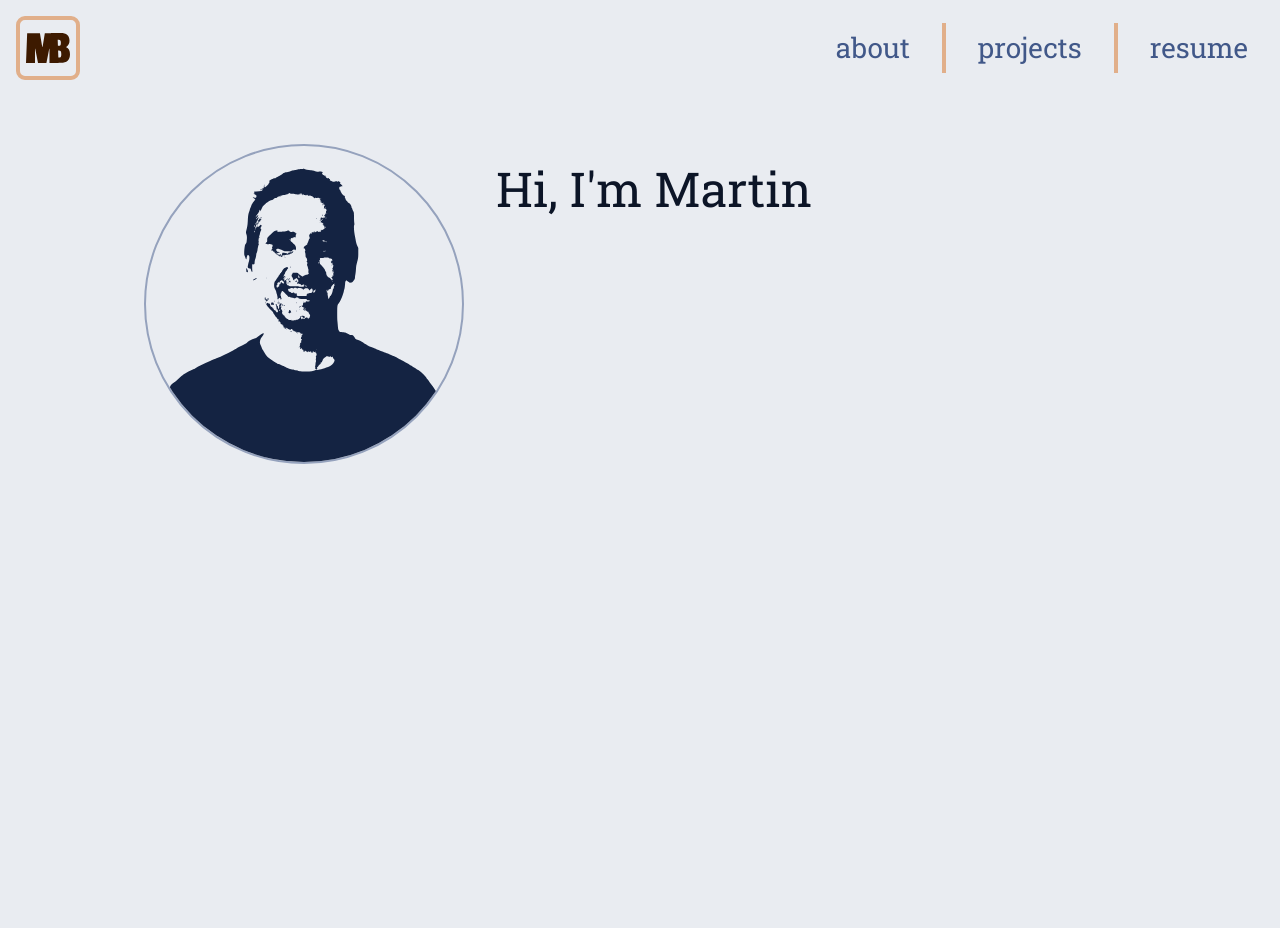
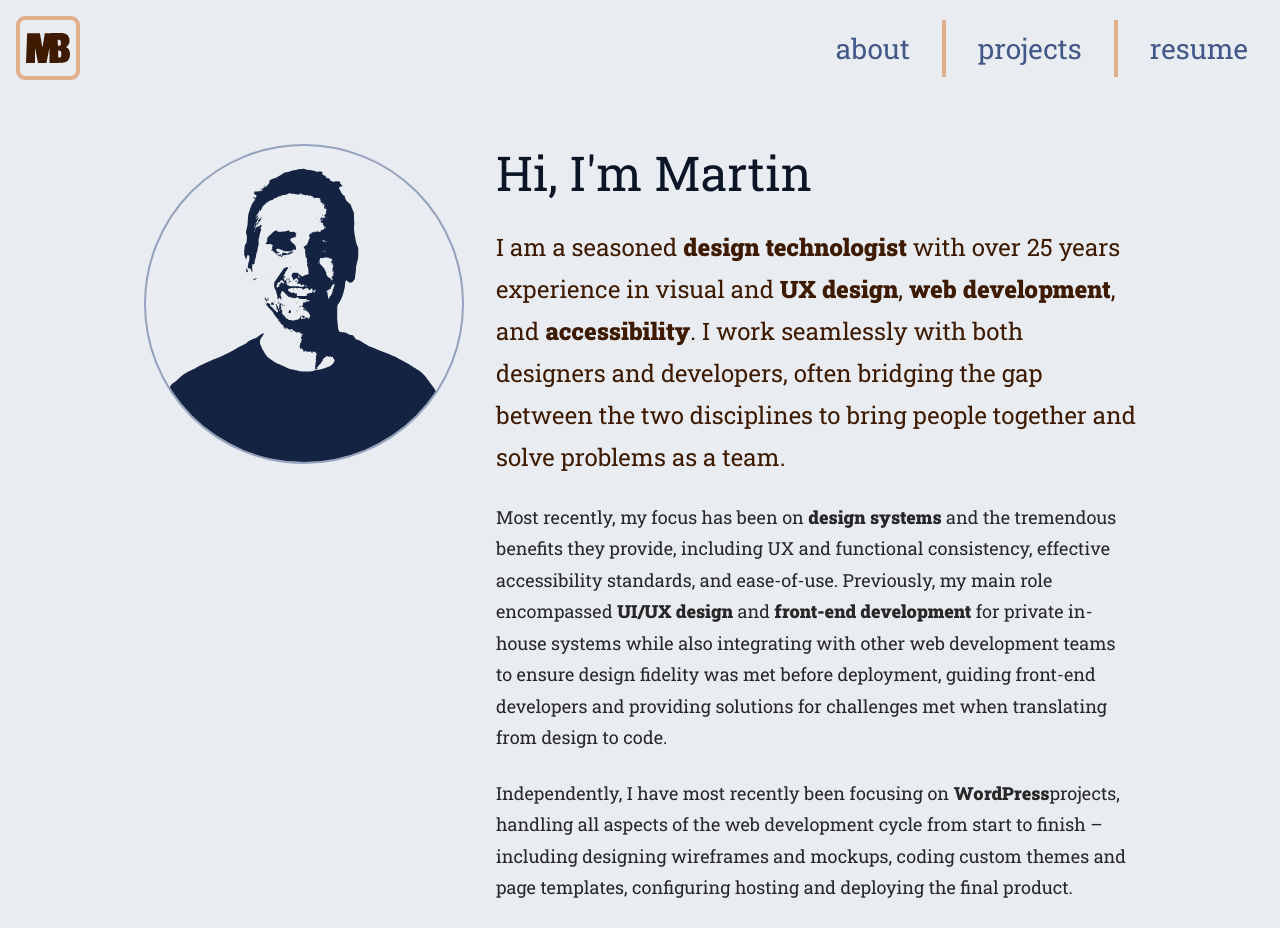
Before and after one commit to bigfishdesign13/martin-brutvan-portfolio, a Next.js app: page /about in a window 1280 px wide. Before the commit the page ends 800 px from the top, so only its background shows below. Built offline with nearby package versions, Linux system fonts and the light colour scheme.

Commit message:
initial setup for about page

```diff
--- a/src/app/about/page.tsx
+++ b/src/app/about/page.tsx
@@ -14,14 +14,44 @@ export default function About() {
           src="/headshot.svg"
           width={100}
         />
+        <div>
           <Heading
             level="h1"
             size="heading4"
             fontFamily="alt"
-          className="text-light-heading-secondary mt-4 leading-[1.2]"
+            className="text-light-heading-secondary mb-6 leading-[1.2]"
           >
             Hi, I&apos;m Martin
           </Heading>
+          <p className="subheading1 mb-6">
+            I am a seasoned <strong>design technologist</strong> with over 25
+            years experience in visual and <strong>UX design</strong>,{" "}
+            <strong>web development</strong>, and <strong>accessibility</strong>
+            . I work seamlessly with both designers and developers, often
+            bridging the gap between the two disciplines to bring people
+            together and solve problems as a team.
+          </p>
+          <p className="mb-6">
+            Most recently, my focus has been on <strong>design systems</strong>{" "}
+            and the tremendous benefits they provide, including UX and
+            functional consistency, effective accessibility standards, and
+            ease-of-use. Previously, my main role encompassed{" "}
+            <strong>UI/UX design</strong> and{" "}
+            <strong>front-end development</strong> for private in-house systems
+            while also integrating with other web development teams to ensure
+            design fidelity was met before deployment, guiding front-end
+            developers and providing solutions for challenges met when
+            translating from design to code.
+          </p>
+          <p className="mb-6">
+            Independently, I have most recently been focusing on{" "}
+            <strong>WordPress</strong>
+            projects, handling all aspects of the web development cycle from
+            start to finish – including designing wireframes and mockups, coding
+            custom themes and page templates, configuring hosting and deploying
+            the final product.
+          </p>
+        </div>
       </div>
     </>
   );
--- a/src/app/globals.css
+++ b/src/app/globals.css
@@ -17,13 +17,17 @@
 body {
   align-items: center;
   background: var(--background);
-  color: var(--foreground);
   display: flex;
   flex-direction: column;
-  font-family: var(--font-robotoSlab), Arial, Helvetica, sans-serif;
+  font-family: var(--font-robotoSlab), serif;
+  font-size: 1.125rem;
+  line-height: 1.75;
 }
 
 @layer components {
+  body {
+    @apply text-light-bodytext-primary;
+  }
   .btn-main-nav {
     @apply py-1 px-4 text-mainNavLink text-light-link-primary hover:text-light-link-secondary;
   }
@@ -42,15 +46,17 @@ body {
   .heading4 {
     @apply text-heading4;
   }
+  .heading5 {
+    @apply text-heading5;
+  }
+  .heading6 {
+    @apply text-heading6;
+  }
+  .subheading1 {
+    @apply text-subheading1 text-light-heading-primary;
+  }
 }
 
-/* h2 {
-  font-size: 34px;
-  font-weight: 400;
+strong {
+  font-weight: 900;
 }
-.heading1 {
-  font-size: 84px;
-}
-strong {
-  font-weight: 700;
-} */
--- a/tailwind.config.ts
+++ b/tailwind.config.ts
@@ -1,6 +1,20 @@
 import type { Config } from "tailwindcss";
 
 export const primatives = {
+  gray: {
+    "25": "#F1F1F1",
+    "50": "#E0E0E0",
+    "100": "#CECECE",
+    "200": "#BDBDBD",
+    "300": "#ACACAC",
+    "400": "#9A9A9A",
+    "500": "#898989",
+    "600": "#777777",
+    "700": "#5C5C5C",
+    "800": "#424242",
+    "900": "#272727",
+    "950": "#0C0C0C",
+  },
   cornflower: {
     "25": "#E9ECF1",
     "50": "#CDD3E0",
@@ -56,6 +70,9 @@ const config: Config = {
       // "special-heading": "#C00",
     },
     extend: {
+      textColor: {
+        DEFAULT: '#c00', // Replace with your desired color code
+      },
       borderRadius: {
         "4xl": "2rem",
       },
@@ -72,6 +89,7 @@ const config: Config = {
         heading4: "3rem",
         heading5: "2rem",
         heading6: "1rem",
+        subheading1: "1.5rem",
         mainNavLink: "1.75rem", // 28px,
       },
       spacing: {
@@ -83,8 +101,6 @@ const config: Config = {
         headingAlt: ["var(--font-robotoSlab)", "serif"],
         sans: ["var(--font-passionone)", "sans-serif"],
         serif: ["var(--font-robotoSlab)", "serif"],
-        // sans: ["Graphik", "sans-serif"],
-        // serif: ["Merriweather", "serif"],
       },
       colors: {
         // Semantic Tokens
@@ -98,6 +114,9 @@ const config: Config = {
             primary: primatives.mahogany[900],
             secondary: primatives.cornflower[900],
             tertiary: primatives.cornflower[500],
+          },
+          bodytext: {
+            primary: primatives.gray[900],
           },
           border: {
             primary: primatives.mahogany[200],
@@ -114,8 +133,8 @@ const config: Config = {
       },
       gridTemplateColumns: {
         // Complex site-specific column configuration
-        'about': '1fr 2fr',
-      }
+        about: "1fr 2fr",
+      },
     },
   },
   plugins: [],
```
Lines whose indentation alone changed are shown as unchanged.
